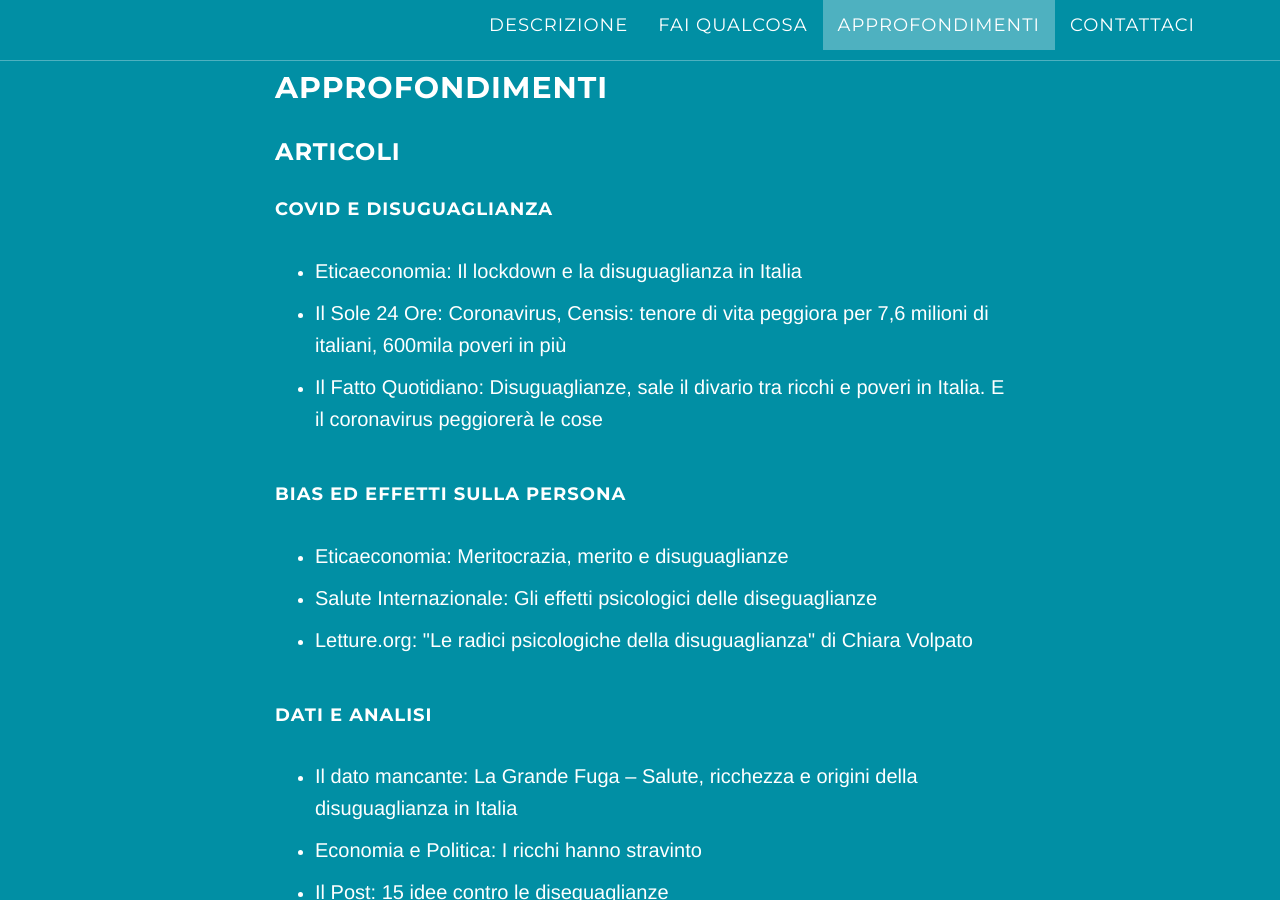
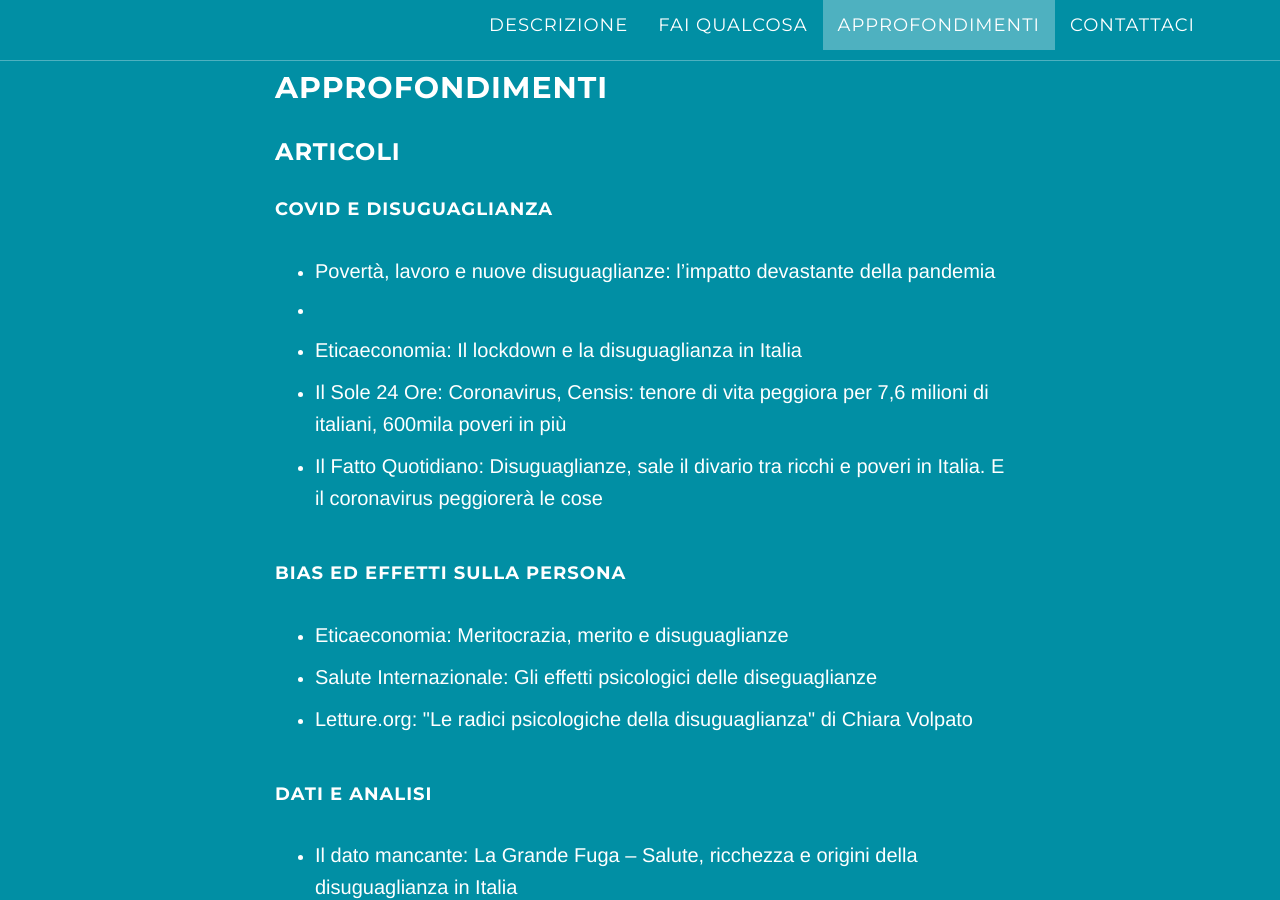
Before and after one commit to boringandsad/facciaafaccia, a Jekyll site: the page built from index.html, in a window 1280 px wide and 900 px high, scrolled down 2897 px. Built offline with Jekyll 4.4.1, drawn with Linux system fonts in a browser that asks for light colours.

Commit message:
Added valigia blu article

```diff
--- a/_includes/approfondimenti.html
+++ b/_includes/approfondimenti.html
@@ -6,6 +6,8 @@
                   <h3>Articoli</h3>
                   <h4>Covid e disuguaglianza</h4>
                   <ul class="deepening">
+                    <li><a target='_blank' href='https://www.valigiablu.it/poverta-lavoro-disuguaglianze-pandemia/'>Povertà, lavoro e nuove disuguaglianze: l’impatto devastante della pandemia</a></li>
+                    <li>
                     <li><a target='_blank' href='https://www.eticaeconomia.it/il-lockdown-e-la-disuguaglianza-in-italia/'>Eticaeconomia: Il lockdown e la disuguaglianza in Italia</a></li>
                     <li>
                         <a target='_blank' href='https://www.ilsole24ore.com/art/coronavirus-censis-tenore-vita-peggiora-76-milioni-italiani-600mila-poveri-piu-ADmVY23?refresh_ce=1'>Il Sole 24 Ore: Coronavirus, Censis: tenore di vita peggiora per 7,6 milioni di italiani, 600mila poveri in più</a>
```
